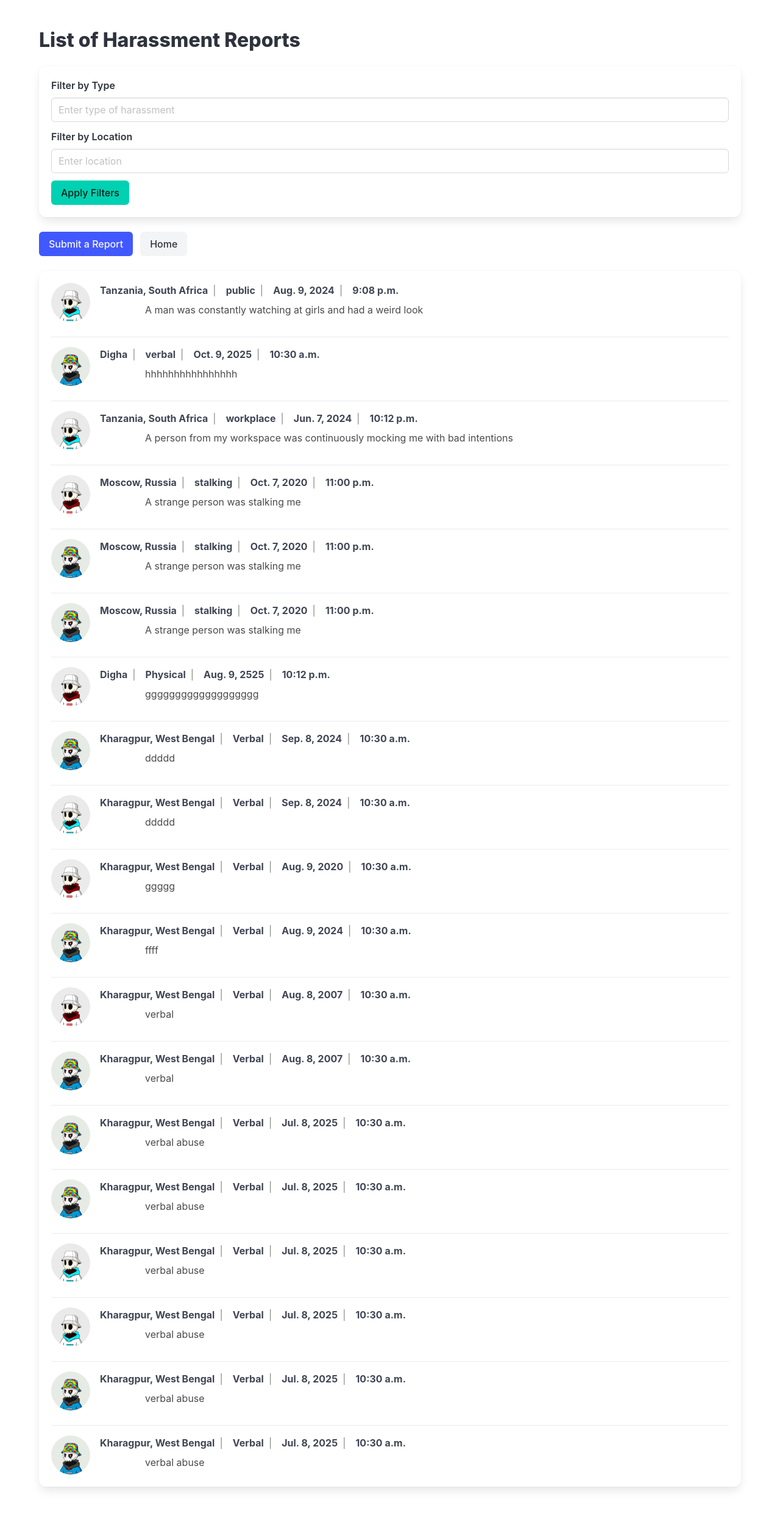
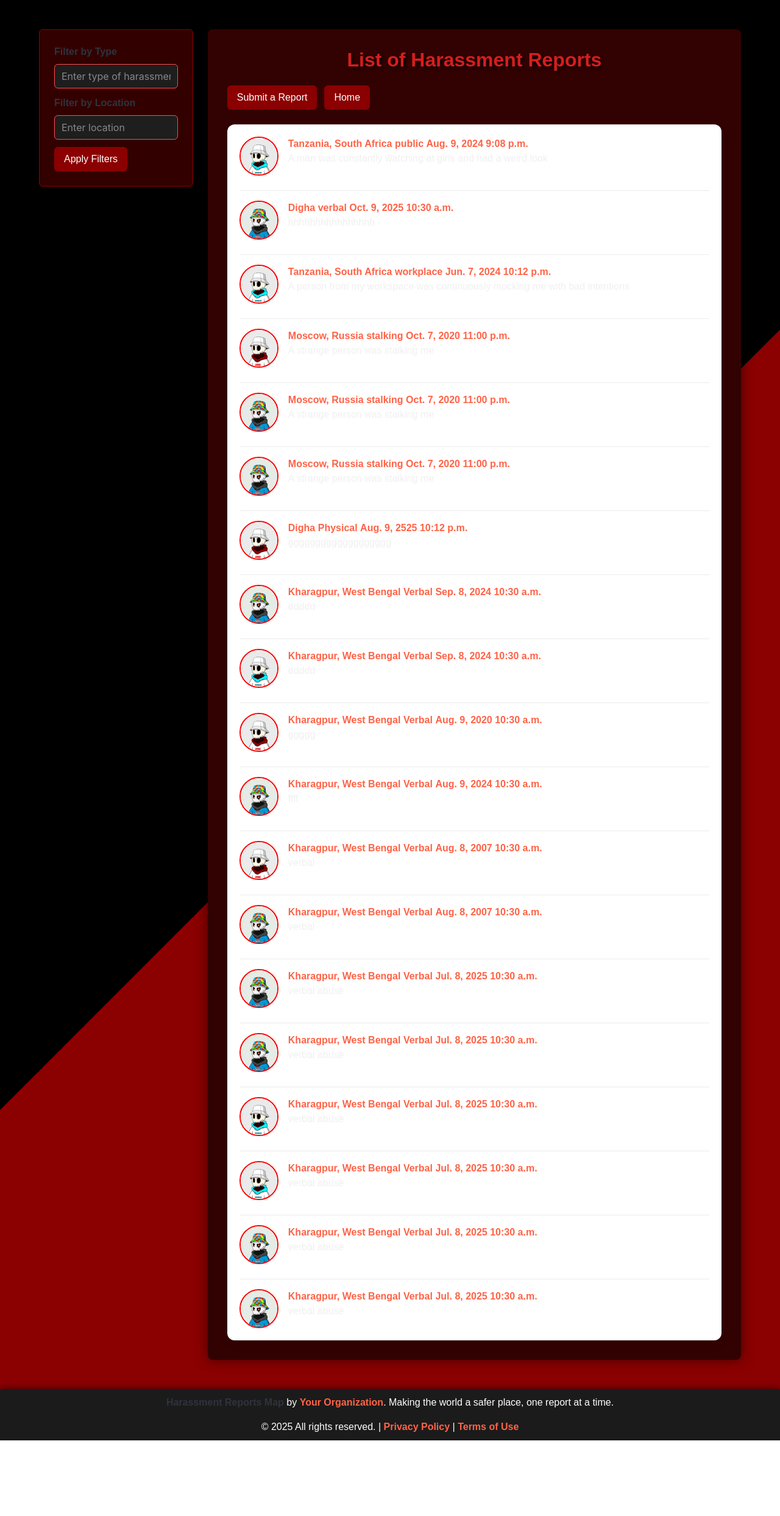
Before and after one commit to abhirajadhikary06/Report-Connect, a Django app: page /reports/ in a window 1280 px wide. Shown: the whole page at 61% size. After the commit the page ends 2362 px from the top, so only its background shows below. Run offline with Django 5.2, Linux system fonts and the light colour scheme; data comes from the database, SQL or seed files in the repository.

Commit message:
Update reports.html
final report page push

```diff
--- a/harassment_platform/reports/templates/reports.html
+++ b/harassment_platform/reports/templates/reports.html
@@ -8,29 +8,145 @@
     <title>Reports List</title>
     <link rel="stylesheet" href="https://cdn.jsdelivr.net/npm/bulma/css/bulma.min.css">
     <style>
-        .report-header {
+        /* General Styling */
+        html, body {
+            height: 100%;
+            margin: 0;
+            padding: 0;
+            font-family: 'Arial', sans-serif;
+            background: linear-gradient(135deg, #000000 50%, #8B0000 50%);
+            color: #fff;
+            overflow-x: hidden;
             display: flex;
-            align-items: center;
-            gap: 0.5rem;
+            flex-direction: column;
         }
-        .report-header span:not(:last-child)::after {
-            content: '|';
-            margin: 0 0.5rem;
+
+        body {
+            flex: 1;
+        }
+
+        .title {
+            color: rgb(215, 29, 29);
+            text-shadow: 3px 3px 5px rgba(0, 0, 0, 0.8);
+            text-align: center;
+            margin-bottom: 20px;
+        }
+
+        .filter-section {
+            background-color: rgba(255, 0, 0, 0.2);
+            padding: 1.5rem;
+            border: 1px solid #8B0000;
+            border-radius: 6px;
+        }
+
+        .container {
+            display: flex;
+            gap: 1.5rem;
+            align-items: flex-start;
+        }
+
+        .input {
+            background-color: #1e1e1e;
+            color: #f0f0f0;
+            border: 1px solid #ff4d4d;
+        }
+
+        .input::placeholder {
             color: #888;
         }
+
+        .button.is-primary, .button.is-link, .button.is-light {
+            background-color: #8B0000; /* Dark red */
+            border-color: #8B0000;
+            color: white;
+        }
+
+        .button.is-primary:hover, .button.is-link:hover, .button.is-light:hover {
+            background-color: #FF6347; /* Light red for hover */
+            border-color: #FF6347;
+            color: white;
+        }
+
+        .media-left .image img {
+            border: 2px solid #FF0000;
+            transition: transform 0.3s ease-in-out; /* Image zoom effect */
+        }
+
+        .media-left img:hover {
+            transform: scale(1.1); /* Zoom the image slightly */
+        }
+
+        .report-header span {
+            color: #FF6347;
+        }
+
+        .report-header span:not(:last-child)::after {
+            color: #f0f0f0;
+        }
+
         .report-description {
-            margin-top: 0.5rem;
-            margin-left: 74px;  /* 64px (image width) + 10px padding */
-            color: #4a4a4a;
+            color: #f0f0f0;
+        }
+
+        /* Reports Section - Now wider and non-transparent */
+        .reports-section {
+            background-color: #320202; /* Solid dark red background */
+            padding: 2rem; /* Increased padding */
+            border: none; /* Removed border */
+            border-radius: 8px; /* Rounded corners */
+            width: 100%; /* Full width */
+            max-width: 1200px; /* Max width to avoid stretch */
+            margin: 0 auto; /* Centering the section */
+            box-shadow: 0 0 20px rgba(0, 0, 0, 0.5); /* Optional shadow for depth */
+        }
+
+       /* Footer */
+       footer {
+            text-align: center;
+            padding: 10px;
+            background: rgb(27, 27, 27);
+            color: white;
+            position: relative;
+            width: 100%;
+            box-shadow: 0 -2px 10px rgba(0, 0, 0, 0.5);
+            margin-top: auto; /* Ensures footer stays at the bottom */
+        }
+
+        footer a {
+            color: #FF6347; /* Vibrant orange-red */
+            text-decoration: none;
+            font-weight: bold;
+        }
+
+        footer a:hover {
+            color: #FF4500; /* Slightly darker red for hover */
+            text-decoration: underline;
+        }
+
+        /* Clear Floats */
+        .clearfix::after {
+            content: "";
+            display: table;
+            clear: both;
+        }
+
+        footer a {
+            color: #FF6347;
+            text-decoration: none;
+        }
+
+        footer a:hover {
+            color: #FF4500;
+            text-decoration: underline;
         }
     </style>
 </head>
 <body>
     <section class="section">
         <div class="container">
-            <h1 class="title">List of Harassment Reports</h1>
-
-            <form method="get" class="box">
+            <!-- Filter Section -->
+            <div class="filter-section">
+                <form method="get">
                     <div class="field">
                         <label class="label">Filter by Type</label>
                         <div class="control">
@@ -47,6 +163,11 @@
                         <button class="button is-primary" type="submit">Apply Filters</button>
                     </div>
                 </form>
+            </div>
+
+            <!-- Reports Section -->
+            <div class="reports-section">
+                <h1 class="title">List of Harassment Reports</h1>
 
                 <div class="buttons">
                     <a class="button is-link" href="{% url 'report_submission' %}">Submit a Report</a>
@@ -68,7 +189,6 @@
                                         <span><b>{{ report.harassment_type }}</b></span>
                                         <span><b>{{ report.date|date:"M. j, Y" }}</b></span>
                                         <span><b>{{ report.time|time:"g:i a" }}</b></span>
-                                    <!--<span><b>{{ report.reported_by }}</b></span>-->
                                     </div>
                                     <p class="report-description">
                                         {{ report.description }}
@@ -79,6 +199,21 @@
                     {% endfor %}
                 </div>
             </div>
+        </div>
+    </section>
+
+    <!-- Footer Section -->
+    <section>
+        <footer>
+            <div class="content has-text-centered">
+                <p>
+                    <strong>Harassment Reports Map</strong> by <a href="#">Your Organization</a>. Making the world a safer place, one report at a time.
+                </p>
+                <p>
+                    © 2025 All rights reserved. | <a href="#">Privacy Policy</a> | <a href="#">Terms of Use</a>
+                </p>
+            </div>
+        </footer>
     </section>
 </body>
 </html>
```
Lines whose indentation alone changed are shown as unchanged.
